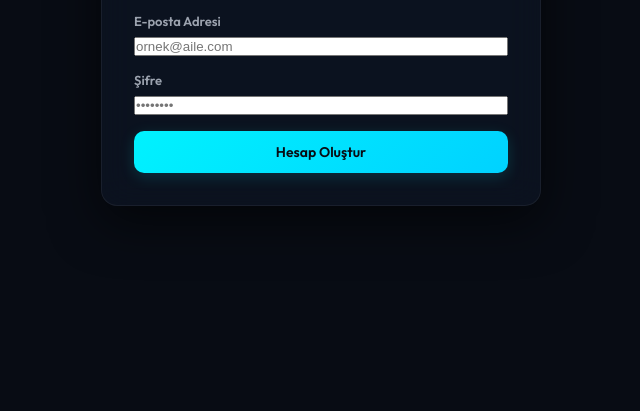
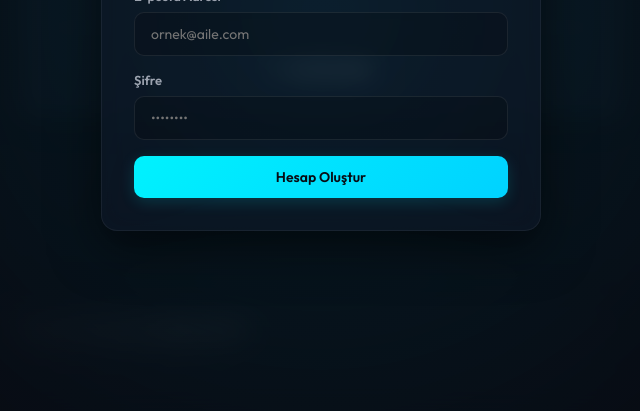
Before and after one commit to fmehmetbas-hub/akilli-aile-butcesi, a plain HTML site: page index.html in a window 1280 px wide. Shown: the part 389-800 px from the top of the page, without its empty margins (319-959 px from the left). Drawn offline with nearby package versions, Linux system fonts and the light colour scheme.

Commit message:
Kozmetik hata düzeltildi: E-posta ve Şifre inputları dark temaya uyarlandı, arka plana neon gradyan eklendi

```diff
--- a/style.css
+++ b/style.css
@@ -773,6 +773,8 @@ body {
 }
 
 input[type="text"],
+input[type="email"],
+input[type="password"],
 input[type="number"],
 input[type="date"],
 select {
@@ -788,6 +790,8 @@ select {
 }
 
 input[type="text"]:focus,
+input[type="email"]:focus,
+input[type="password"]:focus,
 input[type="number"]:focus,
 input[type="date"]:focus,
 select:focus {
@@ -1462,7 +1466,7 @@ body.role-child .parent-only {
     left: 0;
     width: 100vw;
     height: 100vh;
-    background: var(--bg-main);
+    background: radial-gradient(circle at 50% 50%, rgba(0, 242, 254, 0.08) 0%, #080c14 70%);
     z-index: 9999;
     display: flex;
     align-items: center;
```
